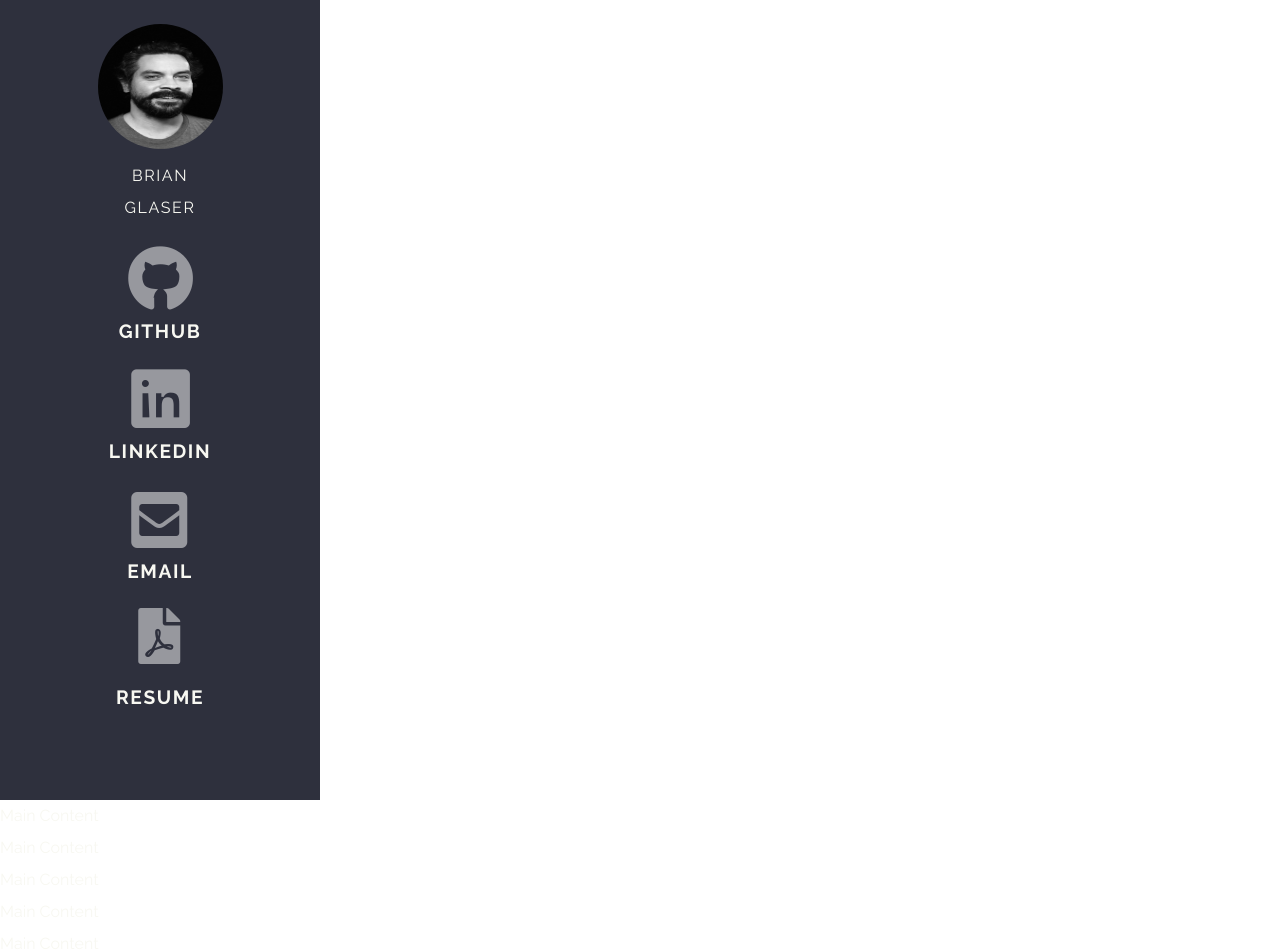
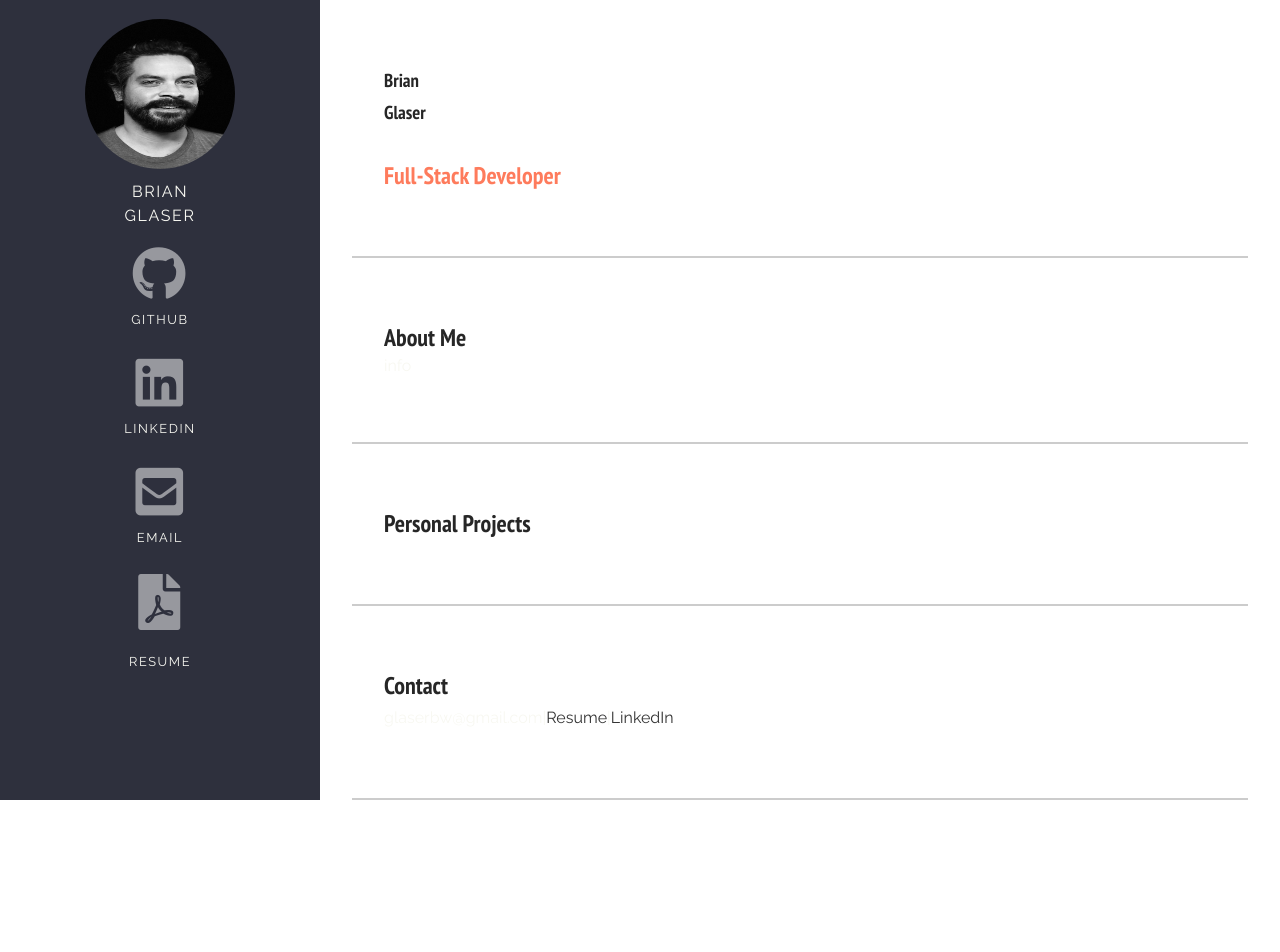
Before and after one commit to glaserbw/glaserbw, a React (Create React App) app: page / in a window 1280 px wide. Shown: the top 952 px of the page. After the commit the page ends 800 px from the top, so only its background shows below. Built offline with nearby package versions, Linux system fonts and the light colour scheme.

Commit message:
more css work to main section

```diff
--- a/public/index.html
+++ b/public/index.html
@@ -10,7 +10,7 @@
 
     <link href="https://fonts.googleapis.com/css?family=Raleway:400,600,700|PT+Sans+Narrow:700" rel="stylesheet">
     <link rel="stylesheet" href="https://use.fontawesome.com/releases/v5.4.2/css/all.css" integrity="sha384-/rXc/GQVaYpyDdyxK+ecHPVYJSN9bmVFBvjA/9eOB+pb3F2w2N6fc5qB9Ew5yIns" crossorigin="anonymous">
-    <title>React App</title>
+    <title>Brian Glaser | Developer</title>
   </head>
   <body>
     <noscript>
--- a/src/App.css
+++ b/src/App.css
@@ -22,14 +22,14 @@ body {
 }
 
 p {
-	line-height: 2em;
+	line-height: 1.5em;
 }
 
 a {
 	text-decoration: none;
 	transition: all 1s;
-	color: var(--green-color);
-	font-weight: 900;
+	/* color: var(--green-color); */
+	font-weight: 300;
 }
 
 a:hover {
@@ -84,6 +84,8 @@ hr {
   justify-items: center;
 } */
 
+/* NAVIGATION */
+
 .nav-buttons {
   /* box */
   display: block;
@@ -116,22 +118,22 @@ hr {
   padding-top: 0.7rem;
   /* text */
   color: var(--font-color);
-  font-size: 1.2rem;
-  line-height: 1rem;
+  font-size: .8rem;
+  line-height: .9rem;
   text-align: center;
 }
 
 @media (max-width: 767px) {
   .nav-buttons__link-text {
     /* text */
-    font-size: 1rem; }
+    font-size: .8rem; }
 }
 
 .nav-buttons__icon {
   /*box*/
   display: block;
   /* text */
-  font-size: 4rem;
+  font-size: 3.4rem;
   color: rgba(255, 255, 255, 0.5);
 }
 
@@ -207,7 +209,7 @@ hr {
   /* box */
   display: block;
   flex-grow: 0;
-  margin: 1.5rem 2rem;
+  margin: 1.2rem 2rem;
 }
 
 @media (max-width: 767px) {
@@ -235,8 +237,8 @@ hr {
 .sidebar__profile-pic {
   /* box */
   border-radius: 50%;
-  height: 125px;
-  width: 125px;
+  height: 150px;
+  width: 150px;
 }
 
 @media (max-width: 767px) {
@@ -244,3 +246,71 @@ hr {
     display: none;
   }
 }
+
+/* Main */
+.main {
+  /* box */
+  box-sizing: border-box;
+  flex-basis: 60%;
+  flex-grow: 1;
+  margin-left: 25%;
+  padding: 0 2rem;
+}
+
+@media (max-width: 767px) {
+  .main {
+    margin-left: 0;
+  }
+}
+
+.main__container {
+  /* box */
+  height: 100%;
+  /* effects */
+  overflow: scroll;
+}
+
+.main__subtitle {
+  /* box */
+  padding-top: 2rem;
+  /* text */
+  color: #fe7b5c;
+}
+
+.main__section {
+  /* box */
+  border-bottom: solid 2px #ccc;
+  max-width: 70rem;
+  margin: 0 auto;
+  padding: 4rem 2rem;
+}
+
+  @media (max-width: 767px) {
+    .main__section {
+      padding: 4rem 0;
+  }
+}
+
+@media (max-width: 767px) {
+  .main__profile {
+    /* box */
+    display: none;
+  }
+}
+
+.main__contact-info {
+  /* box */
+  display: inline-block;
+}
+
+.main__contact-info a {
+  /* text */
+  color: #333;
+  text-decoration: none;
+  text-transform: capitalize;
+}
+
+.main__email {
+  /* */
+  display: inline-block;
+}
--- a/src/components/main/Main.js
+++ b/src/components/main/Main.js
@@ -6,52 +6,36 @@ import '../../App.css';
 class Main extends Component {
   render() {
     return (
-      <section className="main-container">
-        <p>Main Content</p>
-        <p>Main Content</p>
-        <p>Main Content</p>
-        <p>Main Content</p>
-        <p>Main Content</p>
-        <p>Main Content</p>
-        <p>Main Content</p>
-        <p>Main Content</p>
-        <p>Main Content</p>
-        <p>Main Content</p>
-        <p>Main Content</p>
-        <p>Main Content</p>
-        <p>Main Content</p>
-        <p>Main Content</p>
-        <p>Main Content</p>
-        <p>Main Content</p>
-        <p>Main Content</p>
-        <p>Main Content</p>
-        <p>Main Content</p>
-        <p>Main Content</p>
-        <p>Main Content</p>
-        <p>Main Content</p>
-        <p>Main Content</p>
-        <p>Main Content</p>
-        <p>Main Content</p>
-        <p>Main Content</p>
-        <p>Main Content</p>
-        <p>Main Content</p>
-        <p>Main Content</p>
-        <p>Main Content</p>
-        <p>Main Content</p>
-        <p>Main Content</p>
-        <p>Main Content</p>
-        <p>Main Content</p>
-        <p>Main Content</p>
-        <p>Main Content</p>
-        <p>Main Content</p>
-        <p>Main Content</p>
-        <p>Main Content</p>
-        <p>Main Content</p>
-        <p>Main Content</p>
-        <p>Main Content</p>
-        <p>Main Content</p>
-        <p>Main Content</p>
-        <p>Main Content</p>
+      <section >
+         <div className="main">
+            <div className="main-container">
+              <section class="main__section main__profile">
+                <h1>Brian</h1>
+                <h1>Glaser</h1>
+                <h2 class="main__subtitle h2-padding-exception">Full-Stack Developer</h2>
+              </section>
+
+              <section className="main__section">
+                <h2>About Me</h2>
+                <p>info</p>
+              </section>
+
+              <section className="main__section">
+                <h2 className="h2-padding-exception">Personal Projects</h2>
+              </section>
+
+              <section id="get-in-touch" className="main__section">
+                <h2>Contact</h2>
+                <div className="main__contact-info">
+                  <div id="js-email" className="main__email">glaserbw@gmail.com</div>
+                  |
+                  <a href="" target="_blank">Resume</a>
+                    |
+                    <a href="#" target="_blank">LinkedIn</a>
+                </div>
+              </section>
+            </div>
+          </div>
       </section>
     );
   }
```
